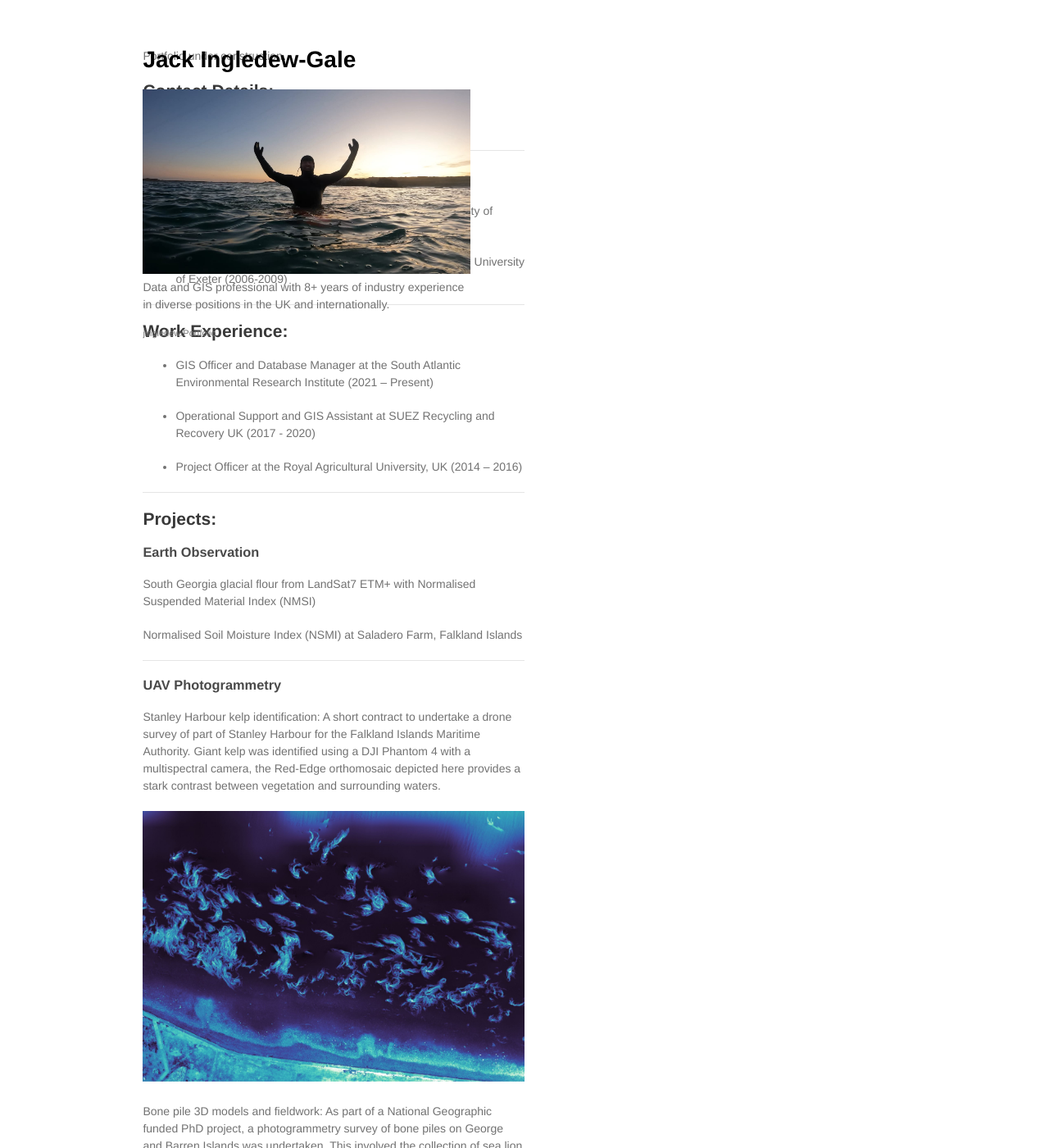
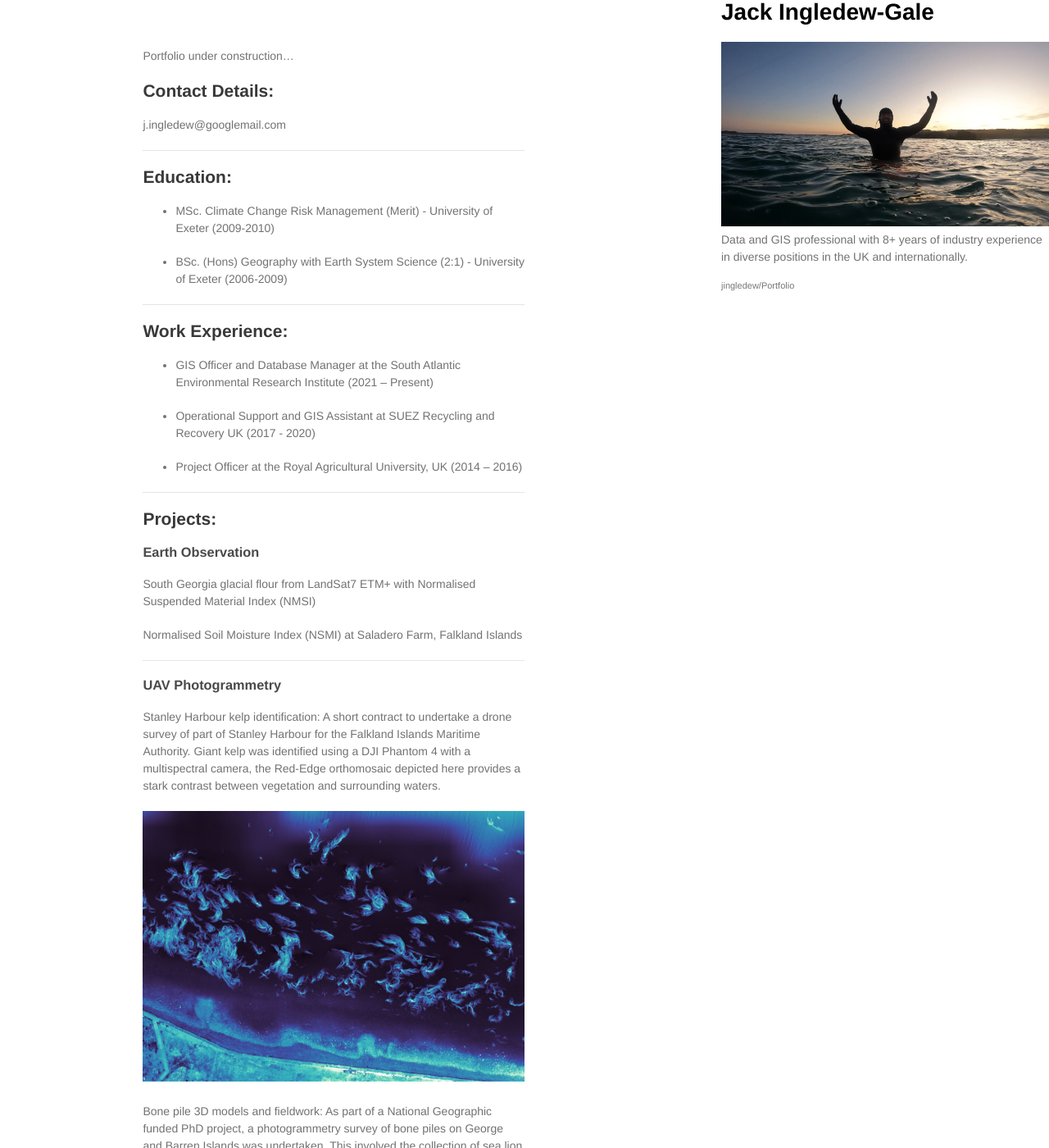
Before and after one commit to jingledew/Portfolio, a Jekyll site: the page built from README.md, in a window 1280 px wide and 1400 px high. Shown: the whole window at 82% size. Built offline with Jekyll 4.4.1, drawn with Linux system fonts in a browser that asks for light colours; our own code applies the rules of GitHub Pages for plain Markdown files.

Commit message:
Update jekyll-theme-minimal.scss

```diff
--- a/_sass/jekyll-theme-minimal.scss
+++ b/_sass/jekyll-theme-minimal.scss
@@ -119,10 +119,11 @@ kbd {
 }
 
 header {
-  width:400px;
-  float:right;
-  position:fixed;
-  -webkit-font-smoothing:subpixel-antialiased;
+  width: 400px;
+  position: fixed;
+  right: 0; /* Anchors the header to the right side of the viewport */
+  top: 0; /* Adjust this value as needed to position it vertically */
+  -webkit-font-smoothing: subpixel-antialiased;
 }
 
 ul.downloads {
```
